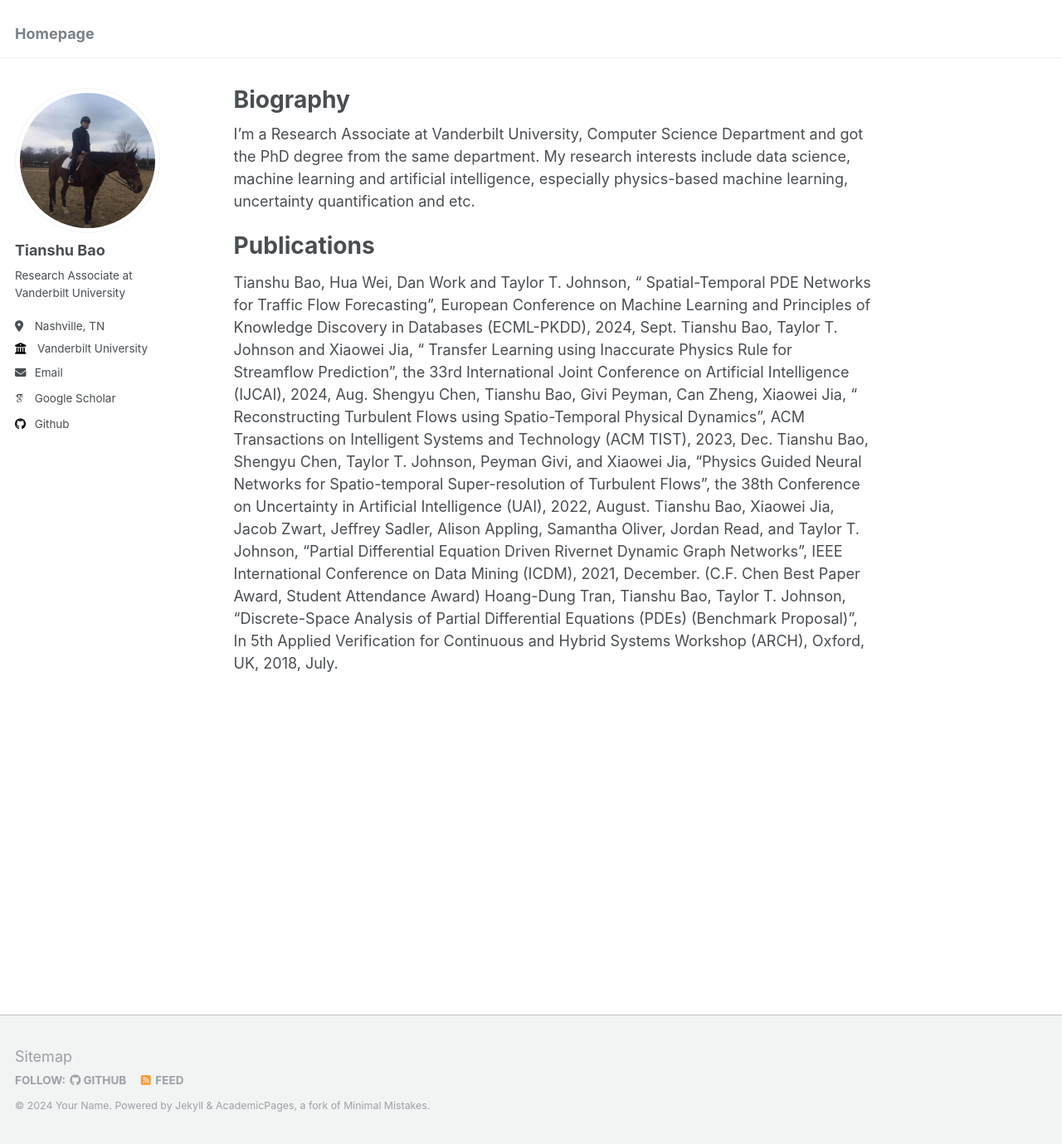
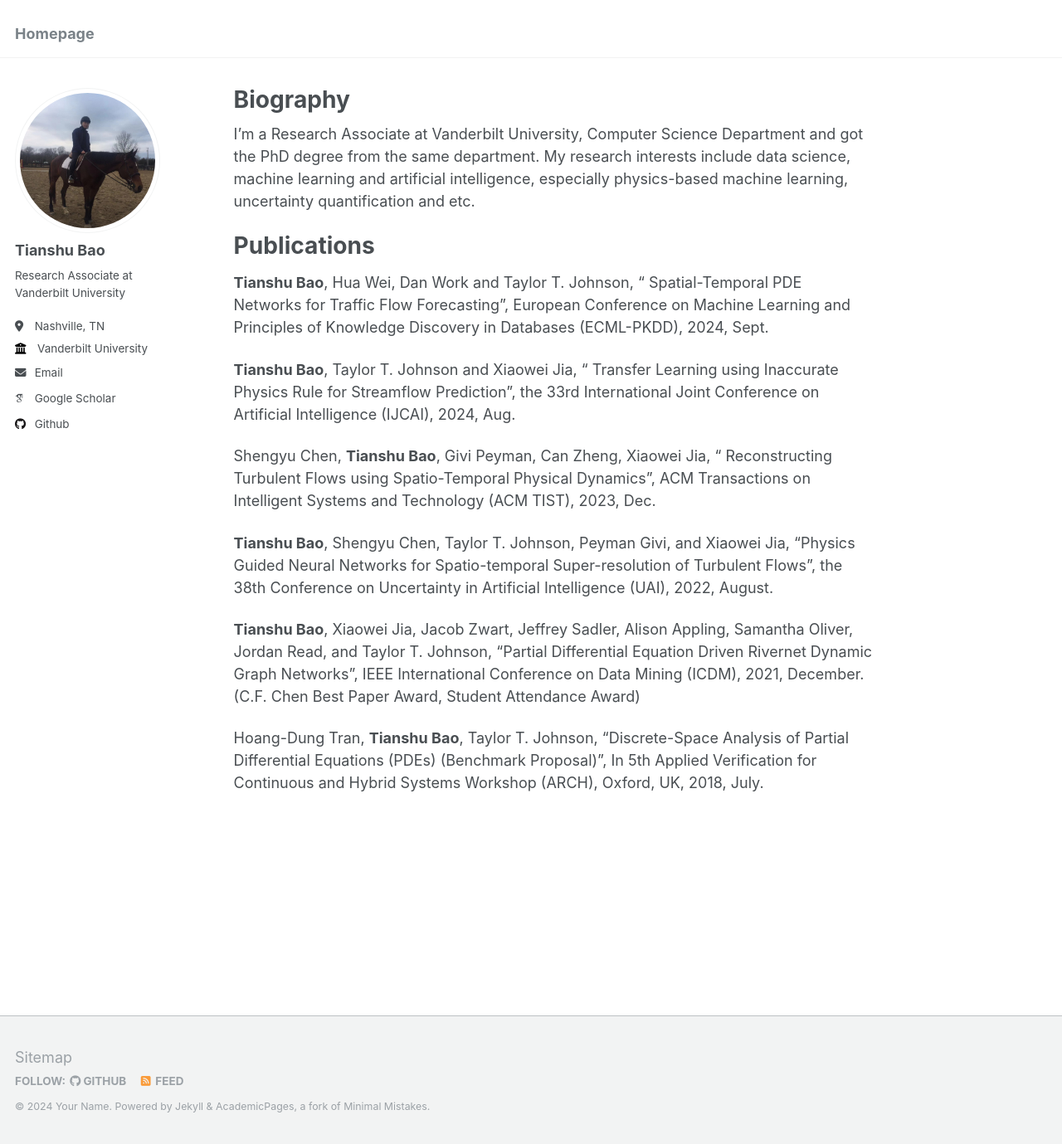
Before and after one commit to tianshubao1/tianshubao1.github.io, a Jekyll site: the page built from _pages/about.md, in a window 1280 px wide and 1379 px high. Shown: the whole window at 83% size. Built offline with Jekyll 4.4.1, drawn with Linux system fonts in a browser that asks for light colours; some web fonts are replaced.

```diff
--- a/_pages/about.md
+++ b/_pages/about.md
@@ -12,9 +12,14 @@ I'm a Research Associate at Vanderbilt University, Computer Science Department a
 Publications
 ======
 
-Tianshu Bao, Hua Wei, Dan Work and Taylor T. Johnson, " Spatial-Temporal PDE Networks for Traffic Flow Forecasting", European Conference on Machine Learning and Principles of Knowledge Discovery in Databases (ECML-PKDD), 2024, Sept.
-Tianshu Bao, Taylor T. Johnson and Xiaowei Jia, " Transfer Learning using Inaccurate Physics Rule for Streamflow Prediction", the 33rd International Joint Conference on Artificial Intelligence (IJCAI), 2024, Aug.
-Shengyu Chen, Tianshu Bao, Givi Peyman, Can Zheng, Xiaowei Jia, " Reconstructing Turbulent Flows using Spatio-Temporal Physical Dynamics", ACM Transactions on Intelligent Systems and Technology (ACM TIST), 2023, Dec.
-Tianshu Bao, Shengyu Chen, Taylor T. Johnson, Peyman Givi, and Xiaowei Jia, "Physics Guided Neural Networks for Spatio-temporal Super-resolution of Turbulent Flows", the 38th Conference on Uncertainty in Artificial Intelligence (UAI), 2022, August.
-Tianshu Bao, Xiaowei Jia, Jacob Zwart, Jeffrey Sadler, Alison Appling, Samantha Oliver, Jordan Read, and Taylor T. Johnson, "Partial Differential Equation Driven Rivernet Dynamic Graph Networks", IEEE International Conference on Data Mining (ICDM), 2021, December. (C.F. Chen Best Paper Award, Student Attendance Award)
-Hoang-Dung Tran, Tianshu Bao, Taylor T. Johnson, "Discrete-Space Analysis of Partial Differential Equations (PDEs) (Benchmark Proposal)", In 5th Applied Verification for Continuous and Hybrid Systems Workshop (ARCH), Oxford, UK, 2018, July.
+**Tianshu Bao**, Hua Wei, Dan Work and Taylor T. Johnson, " Spatial-Temporal PDE Networks for Traffic Flow Forecasting", European Conference on Machine Learning and Principles of Knowledge Discovery in Databases (ECML-PKDD), 2024, Sept.
+
+**Tianshu Bao**, Taylor T. Johnson and Xiaowei Jia, " Transfer Learning using Inaccurate Physics Rule for Streamflow Prediction", the 33rd International Joint Conference on Artificial Intelligence (IJCAI), 2024, Aug.
+
+Shengyu Chen, **Tianshu Bao**, Givi Peyman, Can Zheng, Xiaowei Jia, " Reconstructing Turbulent Flows using Spatio-Temporal Physical Dynamics", ACM Transactions on Intelligent Systems and Technology (ACM TIST), 2023, Dec.
+
+**Tianshu Bao**, Shengyu Chen, Taylor T. Johnson, Peyman Givi, and Xiaowei Jia, "Physics Guided Neural Networks for Spatio-temporal Super-resolution of Turbulent Flows", the 38th Conference on Uncertainty in Artificial Intelligence (UAI), 2022, August.
+
+**Tianshu Bao**, Xiaowei Jia, Jacob Zwart, Jeffrey Sadler, Alison Appling, Samantha Oliver, Jordan Read, and Taylor T. Johnson, "Partial Differential Equation Driven Rivernet Dynamic Graph Networks", IEEE International Conference on Data Mining (ICDM), 2021, December. (C.F. Chen Best Paper Award, Student Attendance Award)
+
+Hoang-Dung Tran, **Tianshu Bao**, Taylor T. Johnson, "Discrete-Space Analysis of Partial Differential Equations (PDEs) (Benchmark Proposal)", In 5th Applied Verification for Continuous and Hybrid Systems Workshop (ARCH), Oxford, UK, 2018, July.
```
